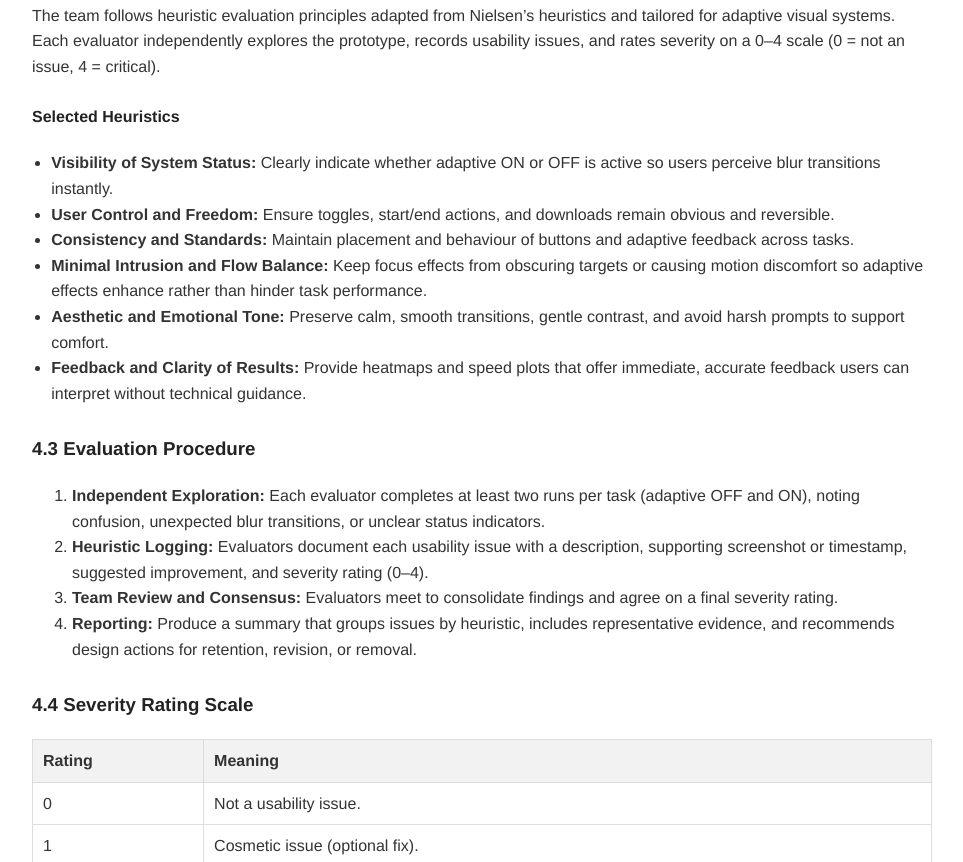
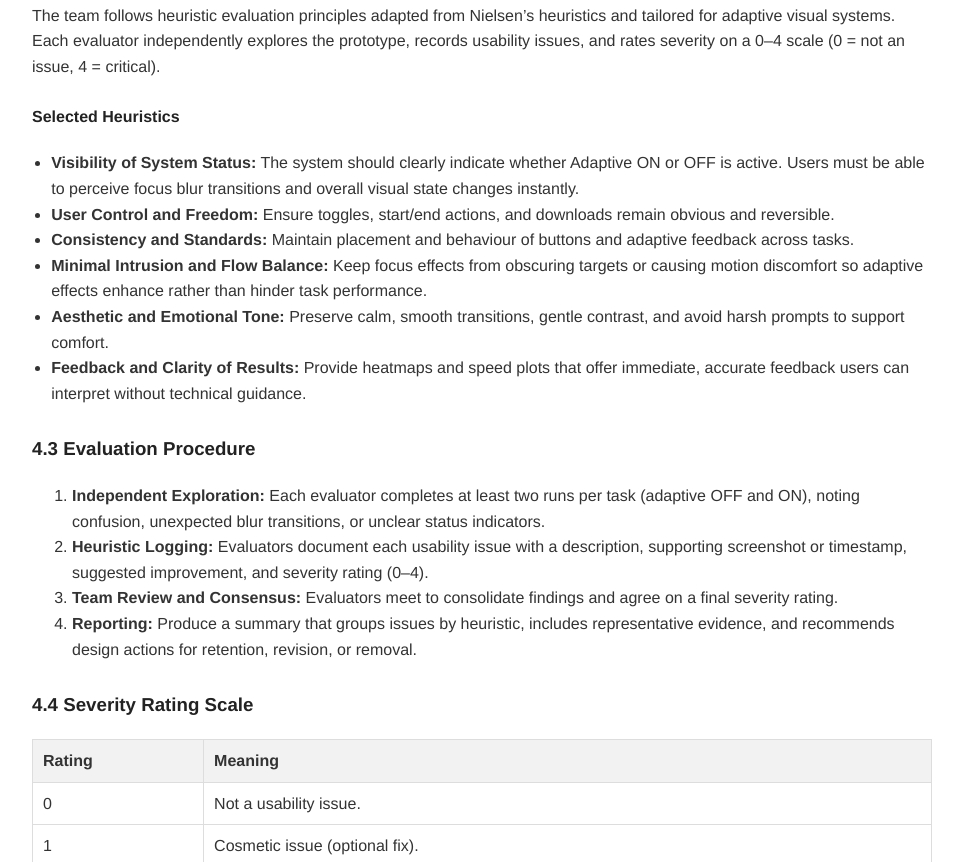
Before and after one commit to salier1/salier1.github.io, a plain HTML site: page web-notebook/computer.html in a window 1280 px wide. Shown: the part 11138-12000 px from the top of the page, without its empty margins (158-1121 px from the left). Drawn offline with Linux system fonts and the light colour scheme.

Commit message:
Improve clarity of system status visibility heuristic
Reworded the description of 'Visibility of System Status' for clarity and improved user understanding.

```diff
--- a/web-notebook/computer.html
+++ b/web-notebook/computer.html
@@ -1003,9 +1003,9 @@
         <h4>Selected Heuristics</h4>
         <ul>
           <li>
-            <strong>Visibility of System Status:</strong> Clearly indicate
-            whether adaptive ON or OFF is active so users perceive blur
-            transitions instantly.
+            <strong>Visibility of System Status:</strong> The system should clearly
+            indicate whether Adaptive ON or OFF is active. Users must be able to perceive
+            focus blur transitions and overall visual state changes instantly.
           </li>
           <li>
             <strong>User Control and Freedom:</strong> Ensure toggles, start/end
```
